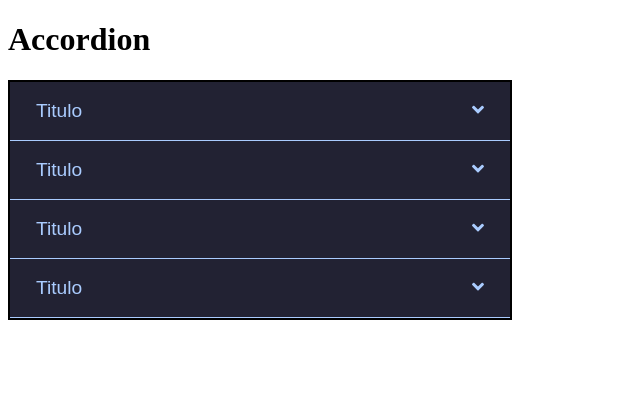
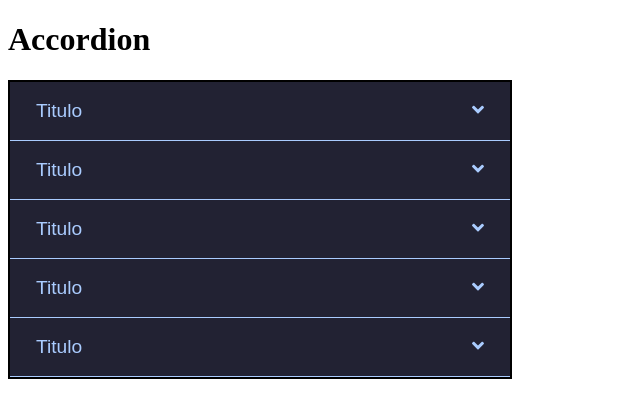
Before and after one commit to danmt/ngx-accordion, an Angular app: page / in a window 1280 px wide. Shown: the top 418 px of the page, without its empty margins (0-640 px from the left). Built offline with nearby package versions, Linux system fonts and the light colour scheme.

Commit message:
added other panel

```diff
--- a/src/app/app.component.html
+++ b/src/app/app.component.html
@@ -49,5 +49,16 @@
     >
       <app-accordion-content></app-accordion-content>
     </app-accordion-header>
+    <app-accordion-header
+      index="4"
+      [isFocused]="4 === currentlyFocused"
+      [isOpen]="4 === currentlyOpen"
+      (focused)="setFocus(4)"
+      (blurred)="setBlur()"
+      (opened)="openPanel(4)"
+      (closed)="closePanel()"
+    >
+      <app-accordion-content></app-accordion-content>
+    </app-accordion-header>
   </div>
 </div>
```
